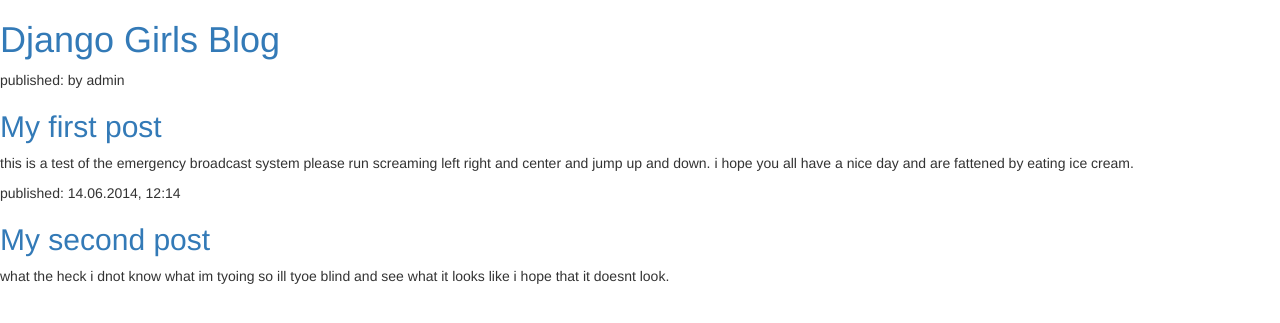
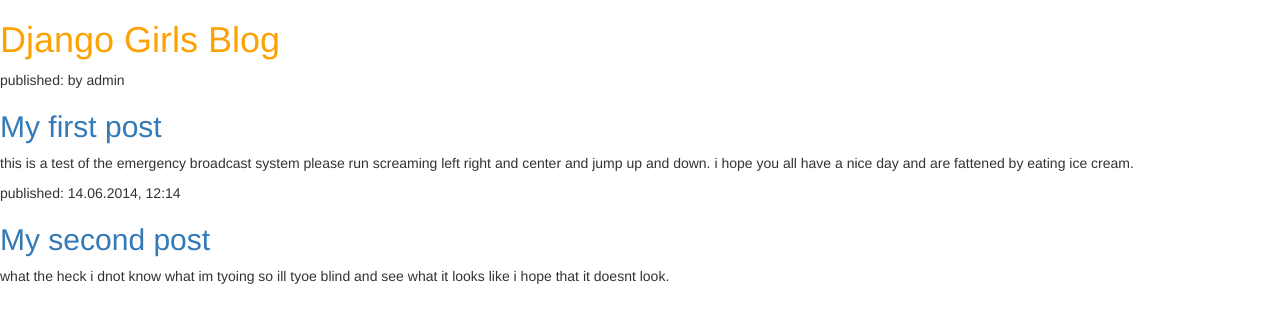
Before and after one commit to hcodyd/djangogirls-tutorial, a Django app: template blog/templates/blog/post_list.html in a window 1280 px wide. Shown: the top 323 px of the page. Run offline with Django 3.2, Linux system fonts and the light colour scheme; the template is opened without the code that fills it, so the values that code supplies are empty; some libraries are stand-ins or nearby versions.

Commit message:
made some css stuff

```diff
--- /dev/null
+++ b/blog/static/css/blog.css
@@ -0,0 +1,4 @@
+
+h1 a{
+	color: #FCA205;
+}
--- a/blog/templates/blog/post_list.html
+++ b/blog/templates/blog/post_list.html
@@ -1,6 +1,8 @@
+{%load staticfiles %}
 <head>
 <link rel="stylesheet" href="//maxcdn.bootstrapcdn.com/bootstrap/3.2.0/css/bootstrap.min.css">
 <link rel="stylesheet" href="//maxcdn.bootstrapcdn.com/bootstrap/3.2.0/css/bootstrap-theme.min.css">
+<link rel="stylesheet" href="{% static 'css/blog.css' %}">
         <title>Django Girls blog</title>
     </head>
     <body>
```
